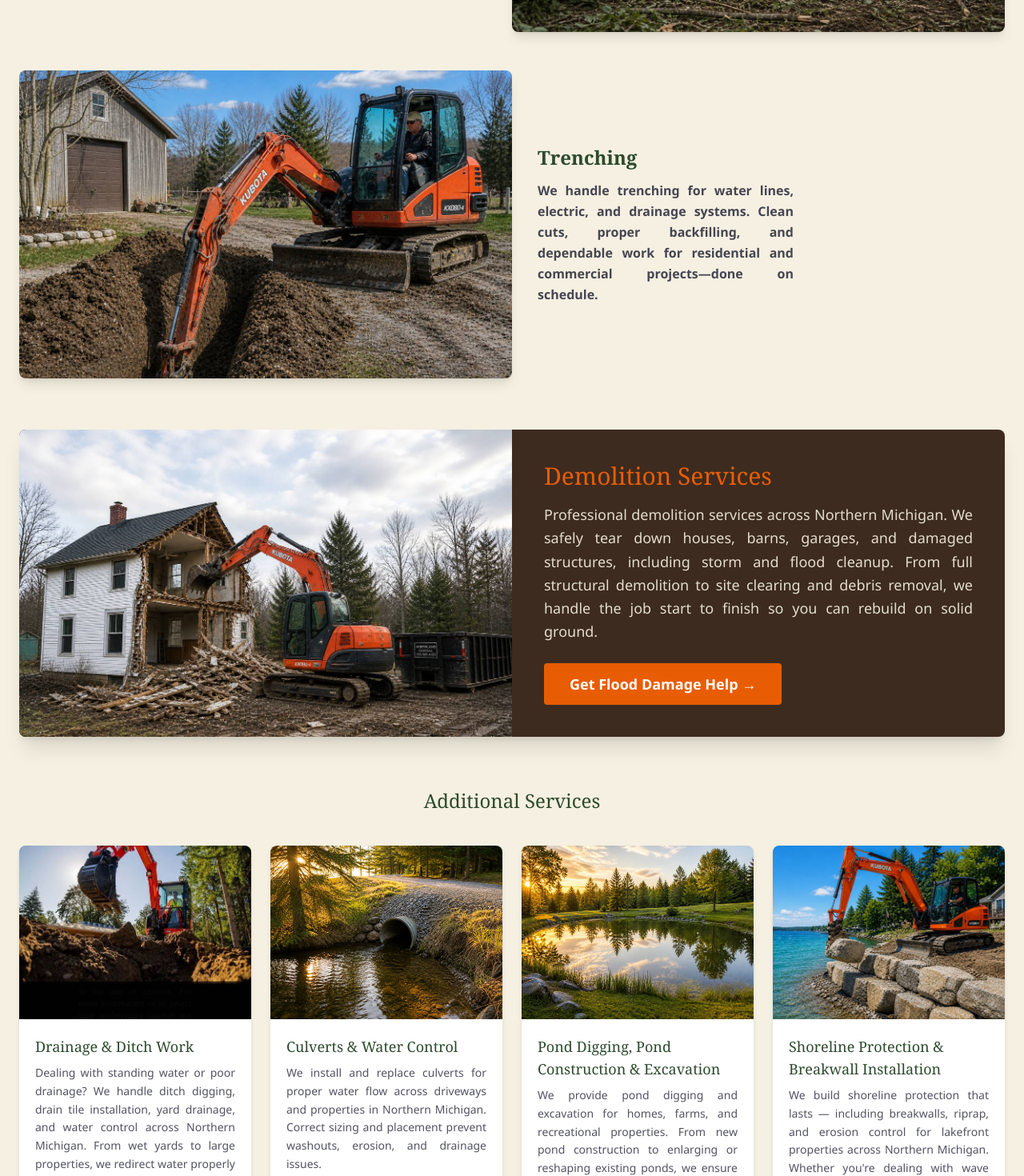
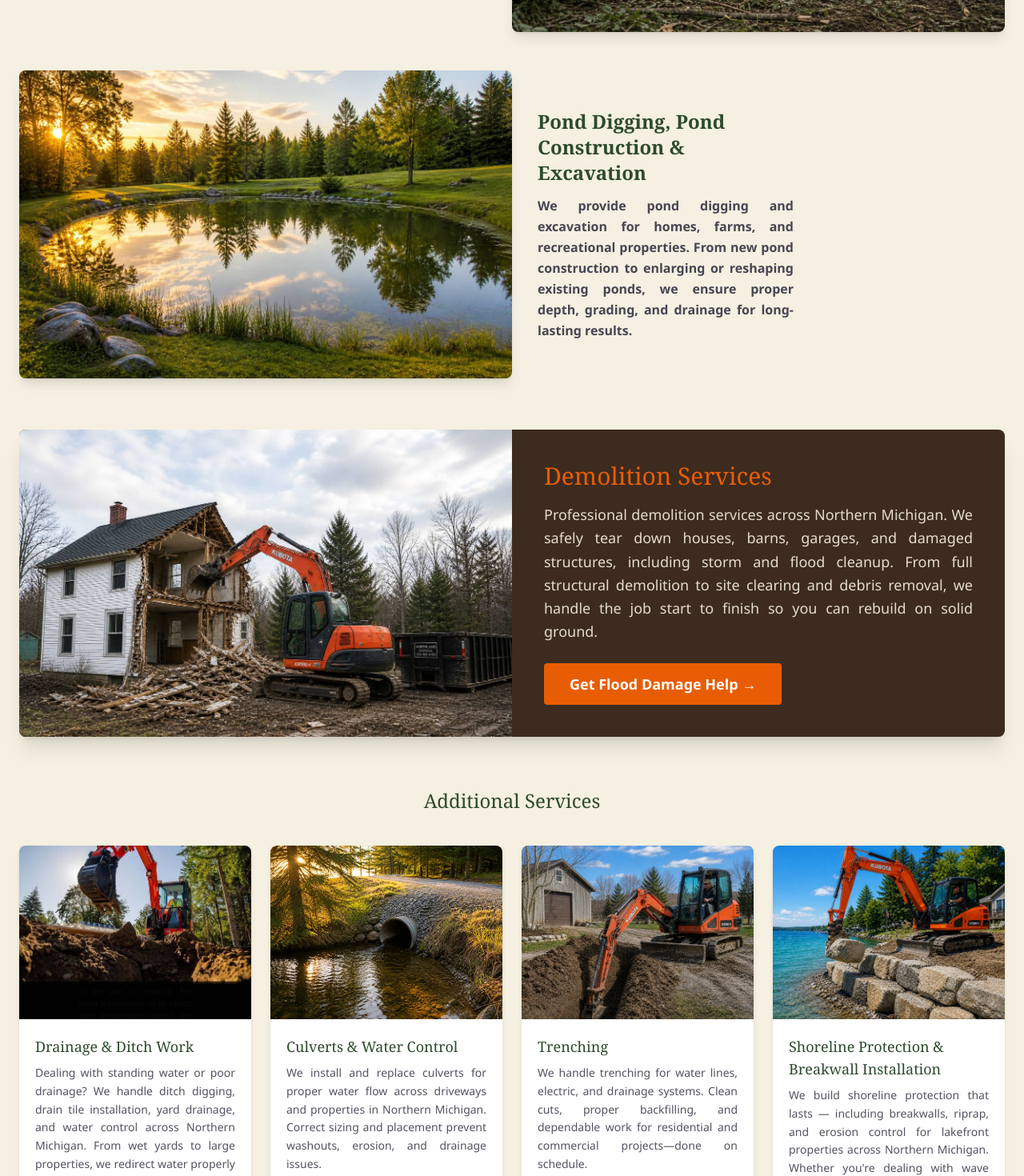
Before and after one commit to Sherryfarmshop/great-lakes-excavating, a Next.js app: page / in a window 1280 px wide. Shown: the part 2700-4170 px from the top of the page at 80% size. Built offline with nearby package versions, Linux system fonts and the light colour scheme.

Commit message:
Swap trenching and pond services

```diff
--- a/src/components/Services.tsx
+++ b/src/components/Services.tsx
@@ -22,9 +22,9 @@ const primaryServices = [
     img: '/images/land-clearing.jpg',
   },
   {
-    title: 'Trenching',
-    desc: 'We handle trenching for water lines, electric, and drainage systems. Clean cuts, proper backfilling, and dependable work for residential and commercial projects—done on schedule.',
-    img: '/images/gallery-1.jpg',
+    title: 'Pond Digging, Pond Construction & Excavation',
+    desc: 'We provide pond digging and excavation for homes, farms, and recreational properties. From new pond construction to enlarging or reshaping existing ponds, we ensure proper depth, grading, and drainage for long-lasting results.',
+    img: '/images/pond.jpg',
   },
 ];
 
@@ -40,9 +40,9 @@ const secondaryServices = [
     img: '/images/culvert.jpg',
   },
   {
-    title: 'Pond Digging, Pond Construction & Excavation',
-    desc: 'We provide pond digging and excavation for homes, farms, and recreational properties. From new pond construction to enlarging or reshaping existing ponds, we ensure proper depth, grading, and drainage for long-lasting results.',
-    img: '/images/pond.jpg',
+    title: 'Trenching',
+    desc: 'We handle trenching for water lines, electric, and drainage systems. Clean cuts, proper backfilling, and dependable work for residential and commercial projects—done on schedule.',
+    img: '/images/gallery-1.jpg',
   },
   {
     title: 'Shoreline Protection & Breakwall Installation',
```
